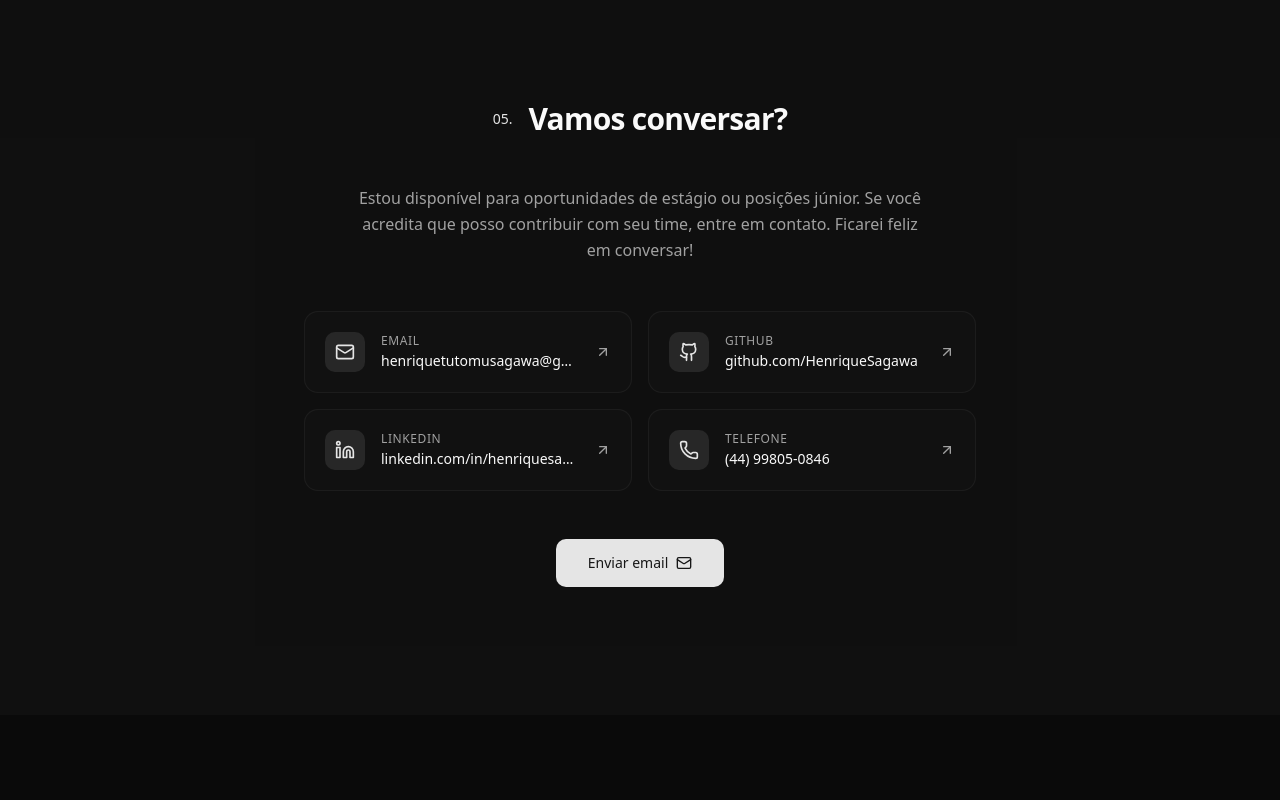
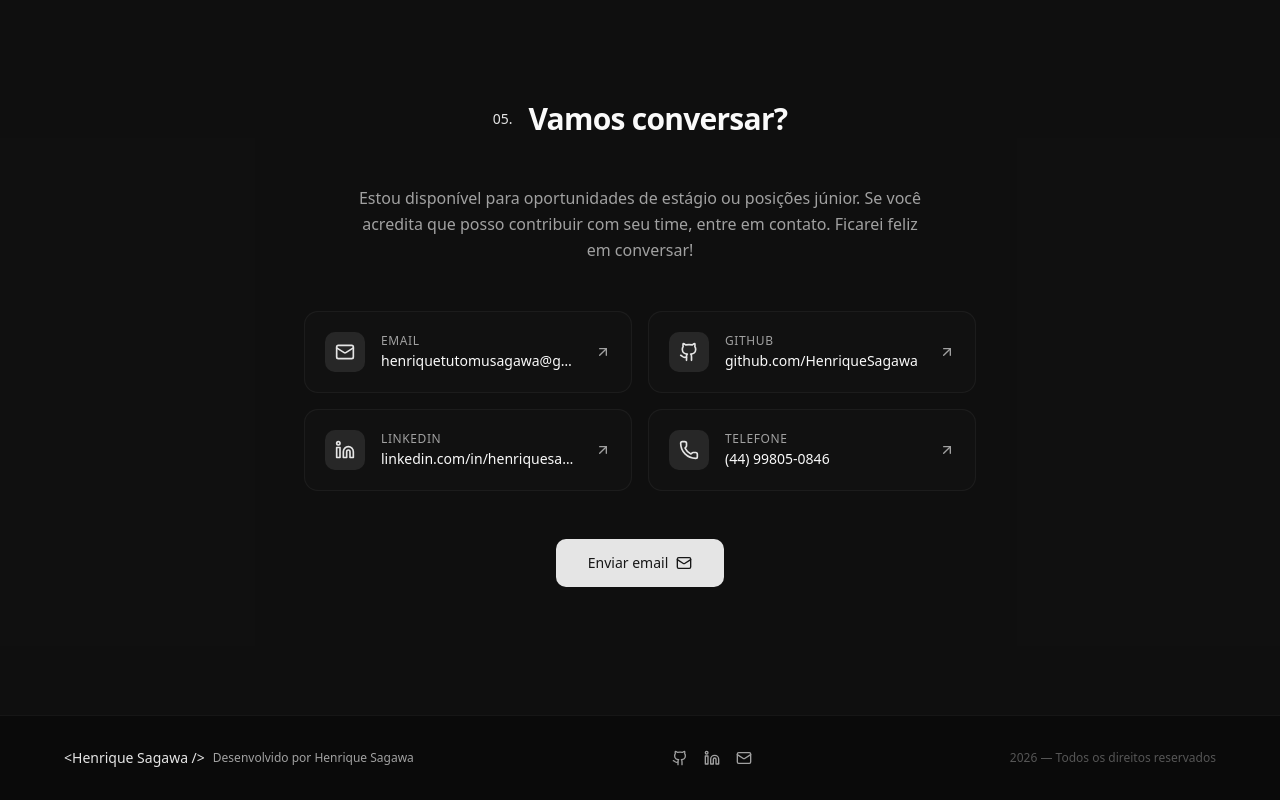
Before and after one commit to HenriqueSagawa/portfolio, a Next.js app: page / in a window 1280 px wide. Shown: the part 3673-4473 px from the top of the page. Before the commit the page ends 4388 px from the top, so only its background shows below. Built offline with nearby package versions, Linux system fonts and the light colour scheme.

Commit message:
add footer component

```diff
--- a/app/page.tsx
+++ b/app/page.tsx
@@ -5,6 +5,7 @@ import { Projects } from "@/components/projects";
 import { Technologies } from "@/components/technologies";
 import { Education } from "@/components/education";
 import { Contact } from "@/components/contact";
+import { Footer } from "@/components/footer";
 
 export default function Home() {
   return (
@@ -18,6 +19,7 @@ export default function Home() {
         <Education />
         <Contact />
       </main>
+      <Footer />
     </div>
   );
 }
--- /dev/null
+++ b/components/footer.tsx
@@ -0,0 +1,39 @@
+import { Github, Linkedin, Mail } from "lucide-react"
+
+export function Footer() {
+  return (
+    <footer className="border-t border-border/50 px-6 py-8">
+      <div className="mx-auto flex max-w-6xl flex-col items-center justify-between gap-4 md:flex-row">
+        <div className="flex items-center gap-2">
+          <span className="font-mono text-sm text-primary">{"<Henrique Sagawa />"}</span>
+          <span className="text-xs text-muted-foreground">
+            Desenvolvido por Henrique Sagawa
+          </span>
+        </div>
+
+        <div className="flex items-center gap-4">
+          {[
+            { icon: Github, href: "https://github.com/HenriqueSagawa", label: "GitHub" },
+            { icon: Linkedin, href: "https://linkedin.com/in/henriquesagawa/", label: "LinkedIn" },
+            { icon: Mail, href: "mailto:henriquetutomusagawa@gmail.com", label: "Email" },
+          ].map(({ icon: Icon, href, label }) => (
+            <a
+              key={label}
+              href={href}
+              target={href.startsWith("http") ? "_blank" : undefined}
+              rel={href.startsWith("http") ? "noopener noreferrer" : undefined}
+              aria-label={label}
+              className="text-muted-foreground transition-colors hover:text-primary"
+            >
+              <Icon size={16} />
+            </a>
+          ))}
+        </div>
+
+        <p className="text-xs text-muted-foreground/50">
+          {new Date().getFullYear()} — Todos os direitos reservados
+        </p>
+      </div>
+    </footer>
+  )
+}
```
